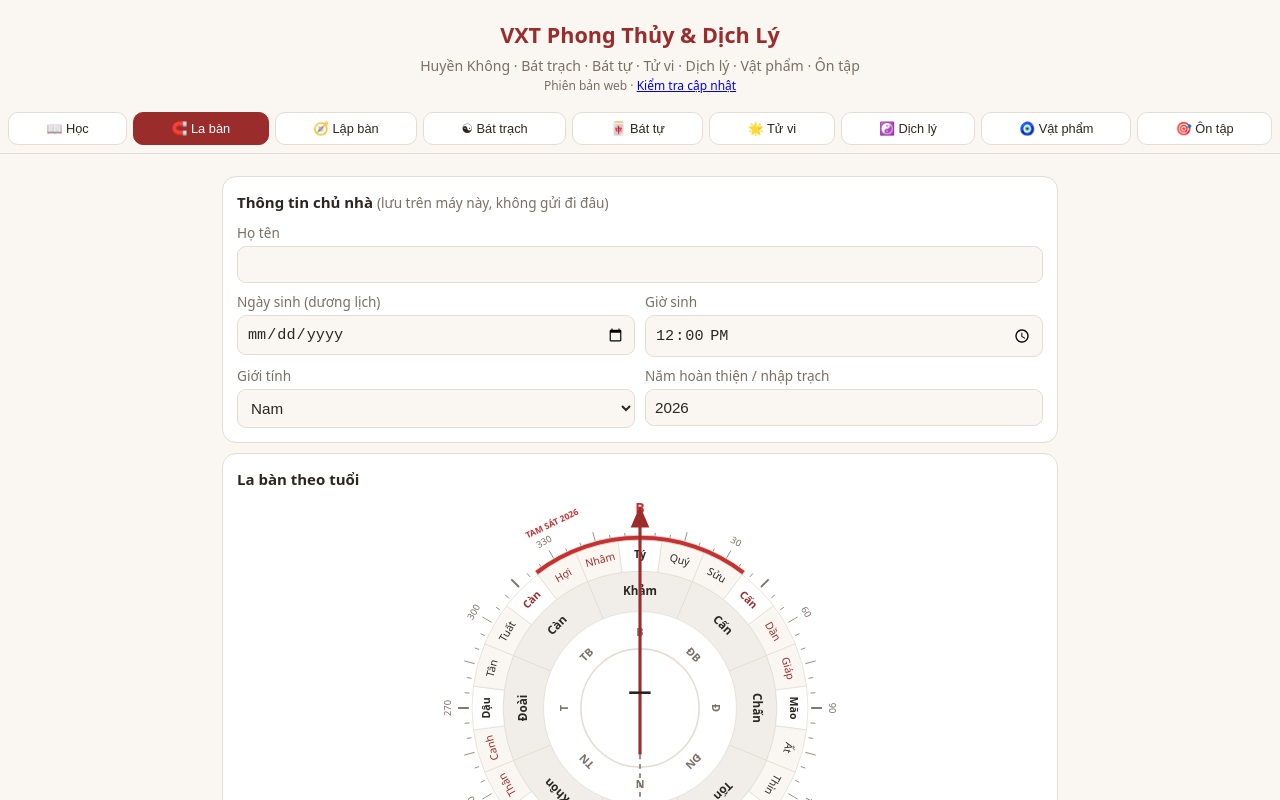
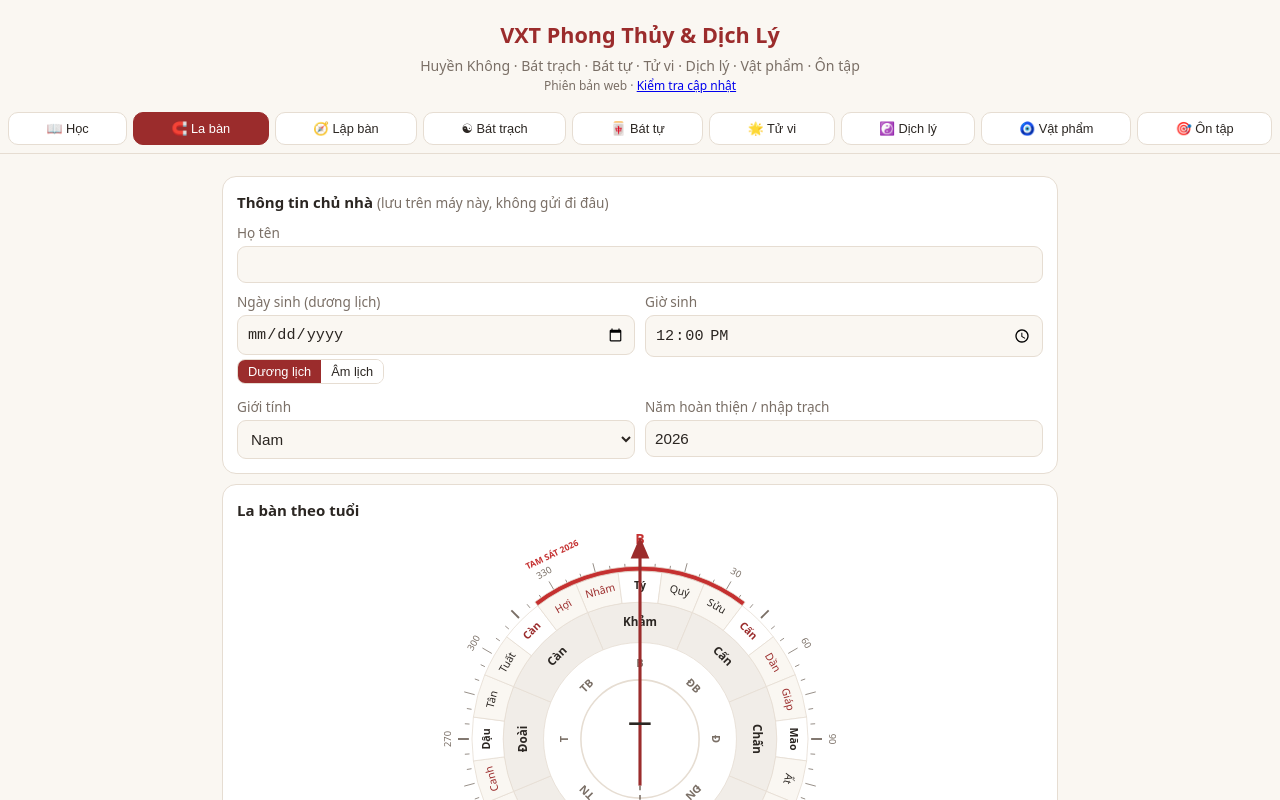
Before and after one commit to tuyentvtkthainguyen/vxt-phong-thuy, a plain HTML site: page app/index.html in a window 1280 px wide. Both pictures are taken after a click on the button "🧲 La bàn". Shown: the top 800 px of the page. Drawn offline with Linux system fonts and the light colour scheme.

Commit message:
Thêm ô chọn nhập ngày Dương lịch / Âm lịch cho các ô ngày sinh, ngày xem
Co-Authored-By: Claude Opus 5.5 <noreply@anthropic.com>
Claude-Session: https://claude.ai/code/session_011xk2bmDz3wmbw1VaV4ojro

```diff
--- a/app/index.html
+++ b/app/index.html
@@ -103,6 +103,10 @@ select,input{width:100%;padding:9px;border:1px solid var(--line);border-radius:9
 .opt{display:block;width:100%;text-align:left;margin:6px 0;padding:10px;border-radius:9px;border:1px solid var(--line);background:var(--bg);color:var(--ink);cursor:pointer;font-size:.92rem}
 .opt.ok{background:var(--good-bg);border-color:var(--good)}.opt.no{background:var(--bad-bg);border-color:var(--bad)}
 .lst{margin:4px 0;padding-left:18px}
+.lsw{margin-top:4px}.lsw-t{display:inline-flex;border:1px solid var(--line);border-radius:8px;overflow:hidden;margin-bottom:4px}
+.lsw-t button{border:0;background:var(--card);color:var(--ink);padding:4px 10px;font-size:.8rem;cursor:pointer}.lsw-t button.on{background:var(--acc);color:#fff}
+.lsw-r{display:flex;flex-wrap:wrap;gap:6px}.lsw-r>*{flex:1 1 72px;min-width:0;padding:7px 4px}.lsw-l{display:flex;align-items:center;gap:6px;margin:4px 0 0}.lsw-l input{width:auto}
+
 details.cg{background:var(--neu-bg);border-style:dashed;margin:12px 0 0}
 details.cg summary{color:var(--ink);font-weight:600;font-size:.9rem;padding:9px 0}
 details.cg>div{font-size:.9rem}
@@ -1904,6 +1908,38 @@ let re;try{re=new RegExp('(?<![\\p{L}\\p{N}])('+terms.map(esc).join('|')+')(?![\
   list.innerHTML=it.length?'<dl>'+it.map(([t,d])=>'<dt>'+t+'</dt><dd>'+d+'</dd>').join('')+'</dl>':'<p class="mut">Không tìm thấy.</p>'};
  draw();$('glQ').oninput=e=>draw(e.target.value);
 }
+// ---------- ô chọn nhập Dương / Âm lịch ----------
+{const IDS=['lbDate','tuDate','tvDate','cnCheck','hDate'];
+ const z=n=>String(n).padStart(2,'0');
+ const l2s=(d,m,y,leap)=>{const j0=jdFromDate(1,1,y);for(let i=0;i<420;i++){const t=new Date((j0+i-2440588)*864e5),dd=t.getUTCDate(),mm=t.getUTCMonth()+1,yy=t.getUTCFullYear(),L=solar2lunar(dd,mm,yy);if(L.d===d&&L.m===m&&L.y===y&&!!L.leap===!!leap)return[dd,mm,yy]}return null};
+ const fire=el=>{el.dispatchEvent(new Event('input',{bubbles:true}));el.dispatchEvent(new Event('change',{bubbles:true}))};
+ IDS.forEach(id=>{const inp=$(id);if(!inp)return;
+  const lab=inp.previousElementSibling&&inp.previousElementSibling.tagName==='LABEL'?inp.previousElementSibling:null;
+  const box=document.createElement('div');box.className='lsw';
+  box.innerHTML=`<div class="lsw-t"><button type="button" data-m="d" class="on">Dương lịch</button><button type="button" data-m="a">Âm lịch</button></div>
+  <div class="lsw-a" hidden><div class="lsw-r"><select data-k="d" aria-label="Ngày âm">${Array.from({length:30},(_,i)=>`<option>${i+1}</option>`).join('')}</select>
+  <select data-k="m" aria-label="Tháng âm">${Array.from({length:12},(_,i)=>`<option value="${i+1}">Th ${i+1}</option>`).join('')}</select>
+  <input data-k="y" type="number" min="1900" max="2100" aria-label="Năm âm"></div>
+  <label class="lsw-l"><input type="checkbox" data-k="l"> Tháng nhuận</label><div class="lsw-o mut"></div></div>`;
+  inp.after(box);
+  const A=box.querySelector('.lsw-a'),g=k=>box.querySelector(`[data-k="${k}"]`),out=box.querySelector('.lsw-o');
+  const setMode=(m,save)=>{box.querySelectorAll('.lsw-t button').forEach(b=>b.classList.toggle('on',b.dataset.m===m));
+   A.hidden=m!=='a';inp.style.display=m==='a'?'none':'';
+   if(lab)lab.textContent=lab.textContent.replace(/\((dương|âm) lịch\)/,m==='a'?'(âm lịch)':'(dương lịch)').replace(/^Ngày (dương|âm) lịch$/,m==='a'?'Ngày âm lịch':'Ngày dương lịch');
+   if(m==='a'){const v=inp.value;if(v){const[y,mo,d]=v.split('-').map(Number),L=solar2lunar(d,mo,y);g('d').value=L.d;g('m').value=L.m;g('y').value=L.y;g('l').checked=!!L.leap}else if(!g('y').value)g('y').value=new Date().getFullYear();conv(false)}
+   if(save)try{localStorage.setItem('lsw_'+id,m)}catch(e){}};
+  const conv=(f=true)=>{const d=+g('d').value,m=+g('m').value,y=+g('y').value,lp=g('l').checked;if(!y){out.textContent='';return}
+   const r=l2s(d,m,y,lp);
+   if(!r){out.innerHTML='<span style="color:var(--bad)">Không có ngày âm này'+(lp?' (năm '+y+' không nhuận tháng '+m+')':' (tháng này chỉ có 29 ngày)')+'.</span>';return}
+   out.textContent='→ Dương lịch: '+z(r[0])+'/'+z(r[1])+'/'+r[2];const nv=r[2]+'-'+z(r[1])+'-'+z(r[0]);if(inp.value!==nv){inp.value=nv;if(f)fire(inp)}};
+  box.querySelectorAll('.lsw-t button').forEach(b=>b.onclick=()=>setMode(b.dataset.m,true));
+  ['d','m','y','l'].forEach(k=>{g(k).addEventListener('change',()=>conv());g(k).addEventListener('input',()=>conv())});
+  const refill=()=>{if(A.hidden||!inp.value)return;const[y,mo,d]=inp.value.split('-').map(Number),L=solar2lunar(d,mo,y);if(+g('d').value===L.d&&+g('m').value===L.m&&+g('y').value===L.y&&g('l').checked===!!L.leap)return;g('d').value=L.d;g('m').value=L.m;g('y').value=L.y;g('l').checked=!!L.leap;conv(false)};
+  inp.addEventListener('input',refill);inp.addEventListener('change',refill);
+  let m0='d';try{m0=localStorage.getItem('lsw_'+id)||'d'}catch(e){}
+  if(m0==='a')setMode('a',false);
+ });
+}
 // ---------- tabs ----------
 document.querySelectorAll('nav button').forEach(b=>b.onclick=()=>{try{b.scrollIntoView({inline:'center',block:'nearest'})}catch(_){};
  document.querySelectorAll('nav button').forEach(x=>x.classList.toggle('on',x===b));
```
